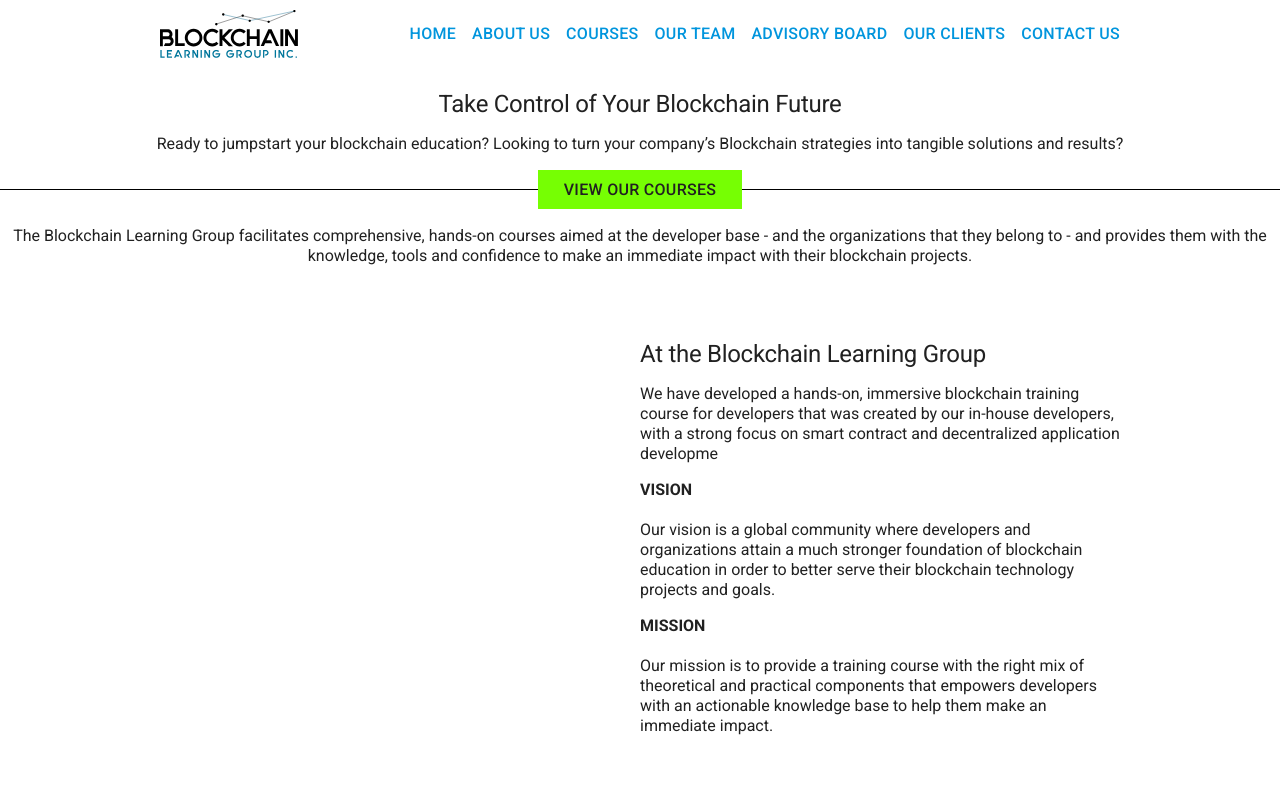
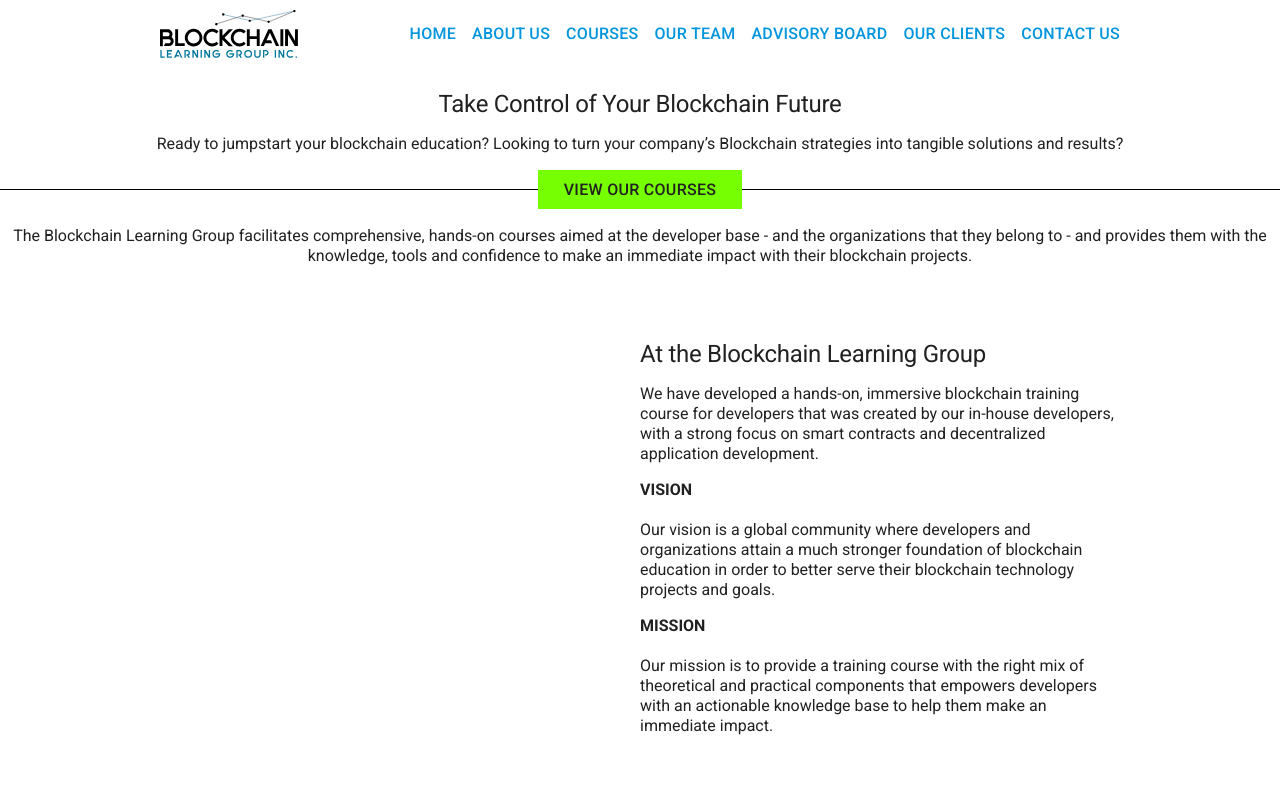
Before and after one commit to Blockchain-Learning-Group/Blockchain-Learning-Group.github.io, a React (Create React App) app: page / in a window 1280 px wide. Shown: the top 800 px of the page. Built offline with nearby package versions, Linux system fonts and the light colour scheme.

Commit message:
update(AboutUs): as per copy

```diff
--- a/src/components/AboutUs.jsx
+++ b/src/components/AboutUs.jsx
@@ -8,7 +8,7 @@
                 <div>
                     <header>
                         <h3>At the Blockchain Learning Group</h3>
-                        <p>We have developed a hands-on, immersive blockchain training course for developers that was created by our in-house developers, with a strong focus on smart contract and decentralized application developme</p>
+                        <p>We have developed a hands-on, immersive blockchain training course for developers that was created by our in-house developers, with a strong focus on smart contracts and decentralized application development.</p>
                     </header>
 
                     <article>
```
